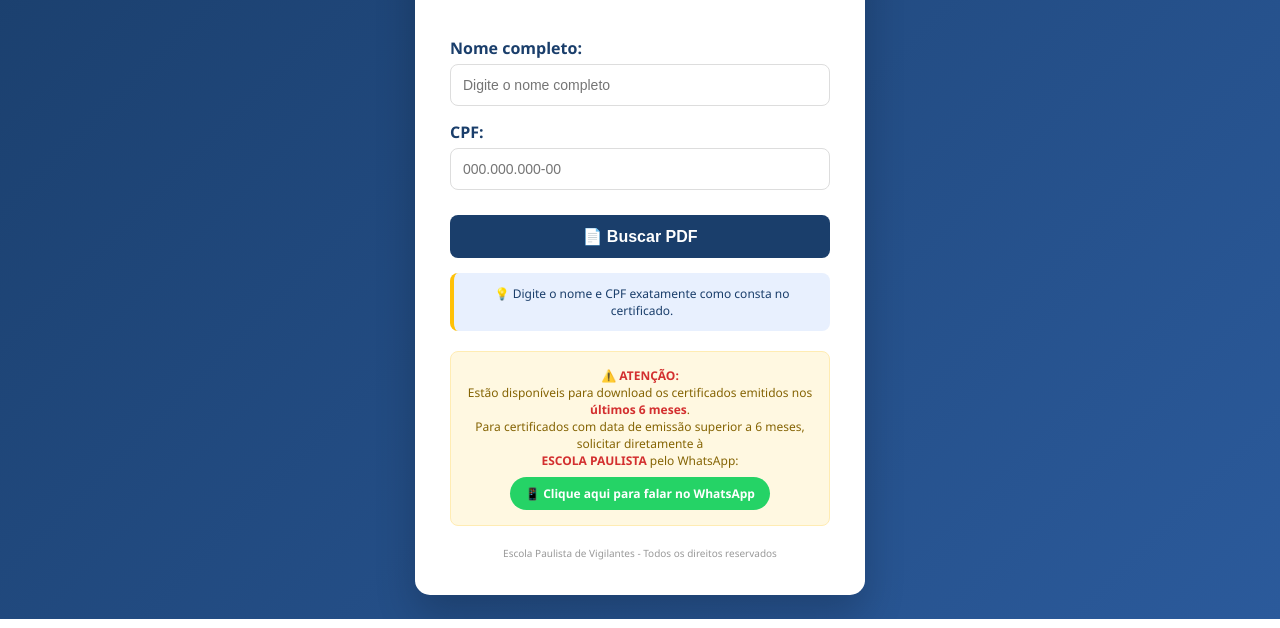
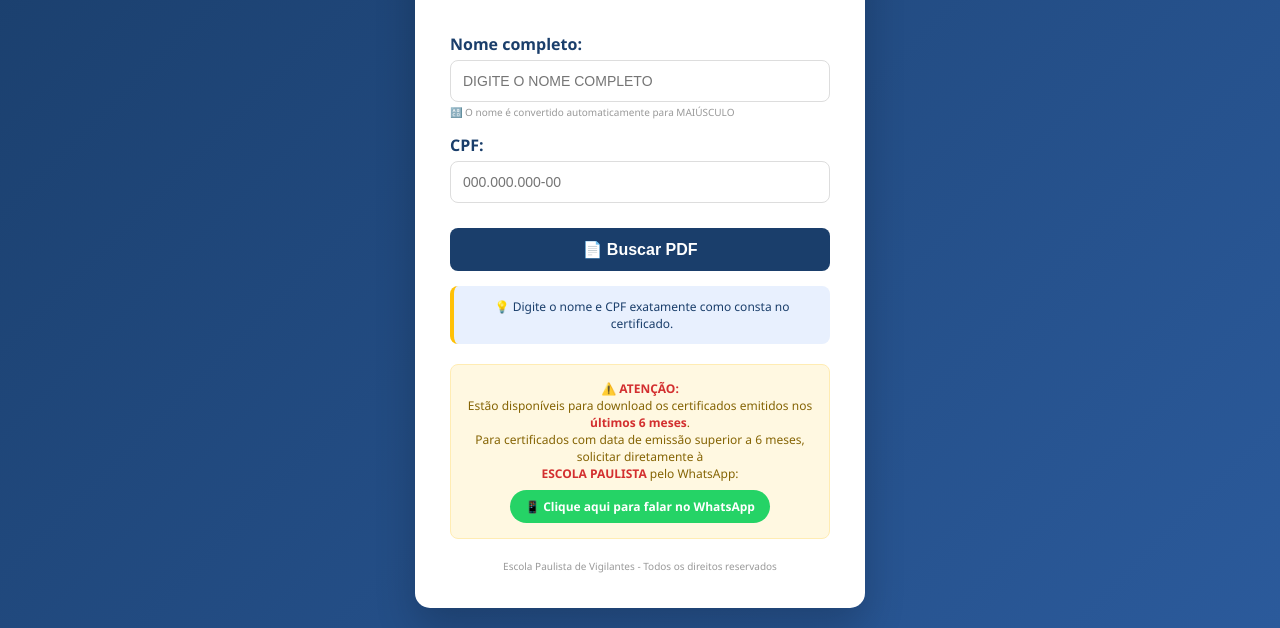
Before and after one commit to ejccps1970-oss/buscador-certificados, a plain HTML site: page index.html in a window 1280 px wide. Shown: the part 181-809 px from the top of the page. Drawn offline with Linux system fonts and the light colour scheme.

Commit message:
Update index.html

```diff
--- a/index.html
+++ b/index.html
@@ -73,6 +73,11 @@
             font-size: 14px;
             transition: all 0.3s ease;
             box-sizing: border-box;
+        }
+
+        /* Campo NOME sempre em MAIÚSCULO */
+        #nome {
+            text-transform: uppercase;
         }
 
         input:focus {
@@ -183,6 +188,16 @@
             font-size: 10px;
             color: #999;
         }
+
+        /* Aviso de caps lock */
+        .caps-aviso {
+            font-size: 10px;
+            color: #999;
+            margin-top: 3px;
+            display: flex;
+            align-items: center;
+            gap: 5px;
+        }
     </style>
 </head>
 <body>
@@ -197,6 +212,7 @@
     <form id="buscaForm">
         <label>Nome completo:</label>
         <input type="text" id="nome" placeholder="Digite o nome completo" required autocomplete="off">
+        <div class="caps-aviso">🔠 O nome é convertido automaticamente para MAIÚSCULO</div>
 
         <label>CPF:</label>
         <input type="text" id="cpf" placeholder="000.000.000-00" required autocomplete="off">
@@ -204,7 +220,6 @@
         <button type="submit">📄 Buscar PDF</button>
     </form>
 
-    <!-- Mensagem movida para logo abaixo do botão -->
     <div class="mensagem-dica">
         💡 Digite o nome e CPF exatamente como consta no certificado.
     </div>
@@ -232,6 +247,12 @@
 </div>
 
 <script>
+    // Força o campo NOME ficar sempre em MAIÚSCULO (garantia dupla)
+    document.getElementById('nome').addEventListener('input', function(e) {
+        this.value = this.value.toUpperCase();
+    });
+
+    // Máscara para o CPF
     document.getElementById('cpf').addEventListener('input', function(e) {
         let valor = e.target.value.replace(/\D/g, '');
         if (valor.length <= 11) {
@@ -286,6 +307,7 @@
             return;
         }
 
+        // Remove espaços extras e mantém maiúsculo (já está)
         let nomeFormatado = nome.toUpperCase().trim().replace(/\s+/g, ' ');
         let cpfLimpo = cpf.replace(/[^0-9]/g, '');
         let cpfFormatado = cpfLimpo.replace(/(\d{3})(\d{3})(\d{3})(\d{2})/, '$1.$2.$3-$4');
```
